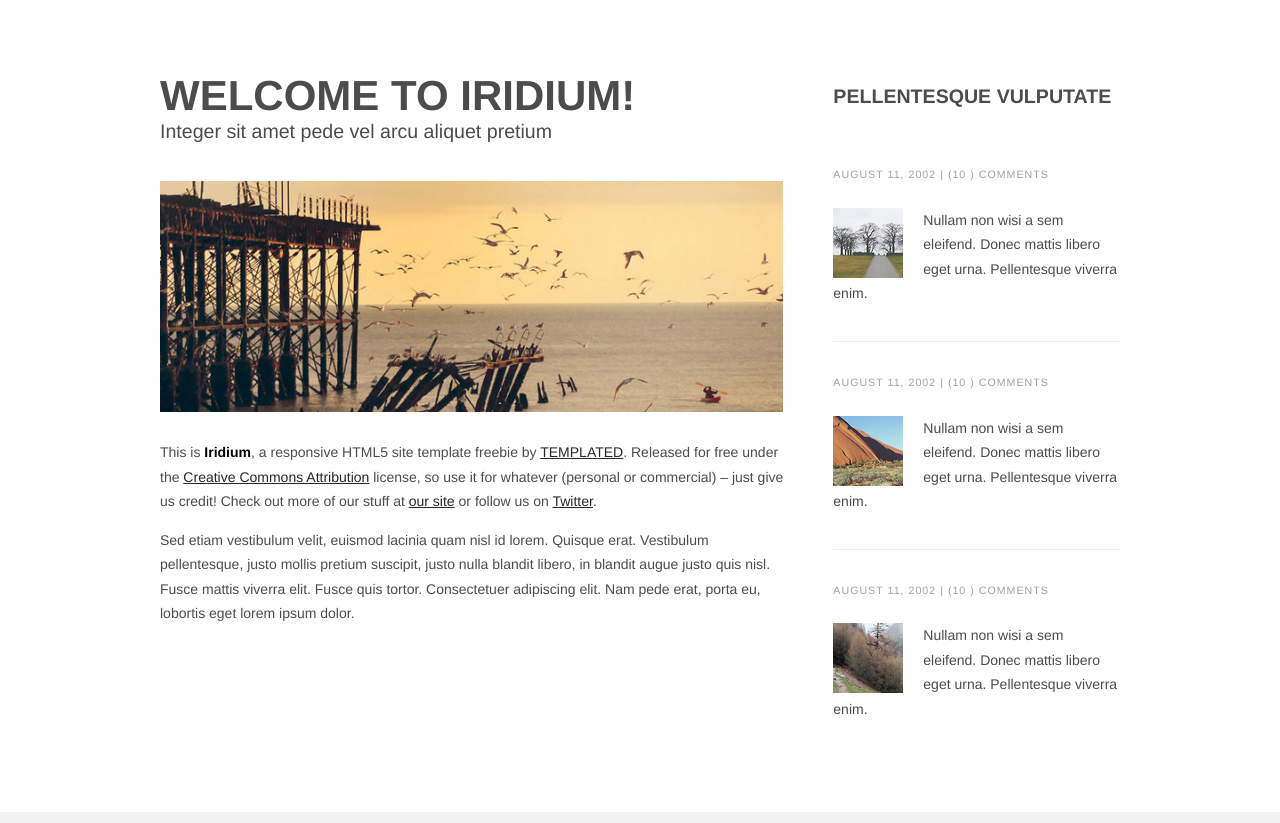
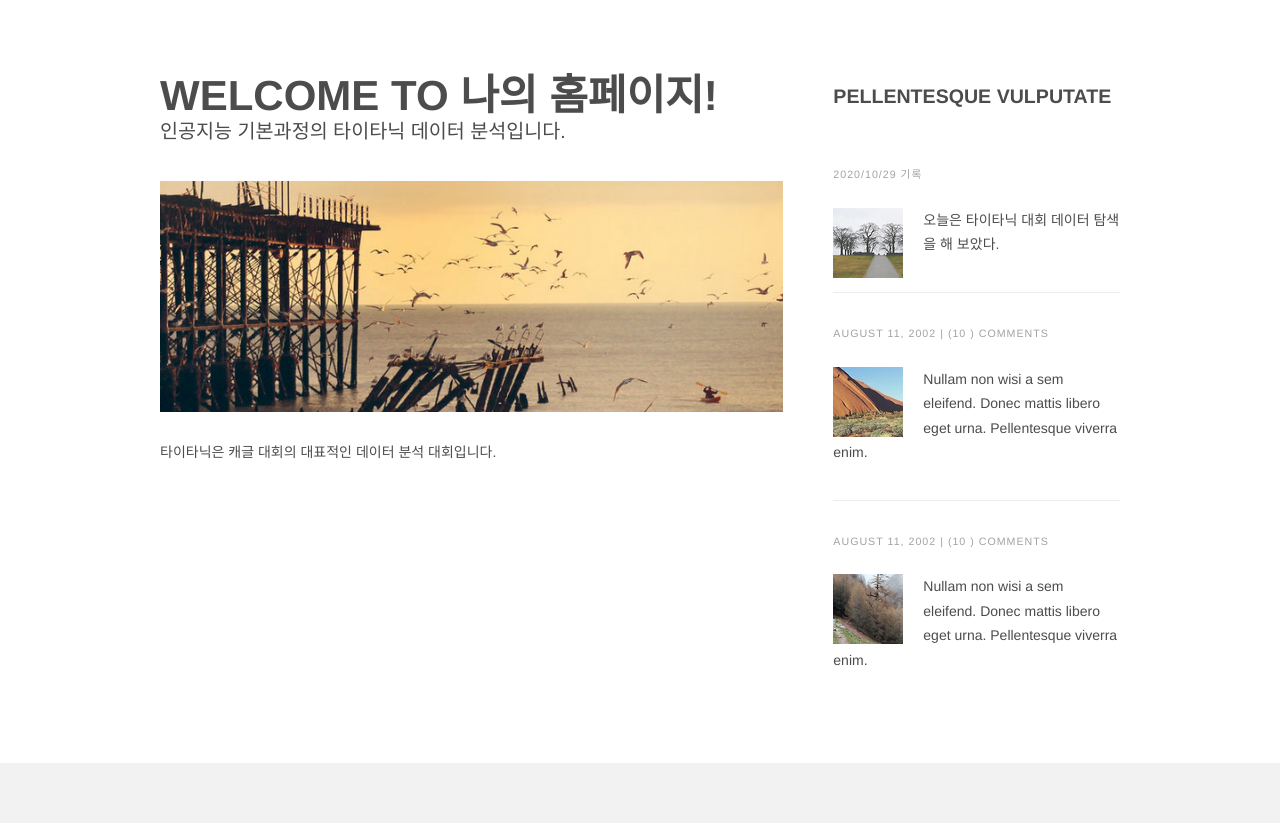
Before and after one commit to LDJWJ/myDataAnalysis, a plain HTML site: page index.html in a window 1280 px wide. Shown: the part 584-1407 px from the top of the page. Drawn offline with nearby package versions, Linux system fonts and the light colour scheme.

Commit message:
Update index.html

```diff
--- a/index.html
+++ b/index.html
@@ -57,12 +57,11 @@
 					<div id="content" class="8u skel-cell-important">
 						<section>
 							<header>
-								<h2>Welcome to Iridium!</h2>
-								<span class="byline">Integer sit amet pede vel arcu aliquet pretium</span>
+								<h2>Welcome to 나의 홈페이지!</h2>
+								<span class="byline">인공지능 기본과정의 타이타닉 데이터 분석입니다.</span>
 							</header>
 							<a href="#" class="image full"><img src="images/pic07.jpg" alt="" /></a>
-							<p>This is <strong>Iridium</strong>, a responsive HTML5 site template freebie by <a href="http://templated.co">TEMPLATED</a>. Released for free under the <a href="http://templated.co/license">Creative Commons Attribution</a> license, so use it for whatever (personal or commercial) &ndash; just give us credit! Check out more of our stuff at <a href="http://templated.co">our site</a> or follow us on <a href="http://twitter.com/templatedco">Twitter</a>.</p>
-							<p>Sed etiam vestibulum velit, euismod lacinia quam nisl id lorem. Quisque erat. Vestibulum pellentesque, justo mollis pretium suscipit, justo nulla blandit libero, in blandit augue justo quis nisl. Fusce mattis viverra elit. Fusce quis tortor. Consectetuer adipiscing elit. Nam pede erat, porta eu, lobortis eget lorem ipsum dolor.</p>
+							<p>타이타닉은 캐글 대회의 대표적인 데이터 분석 대회입니다.
 						</section>
 					</div>
 
@@ -74,9 +73,11 @@
 							</header>
 							<ul class="style">
 								<li>
-									<p class="posted">August 11, 2002  |  (10 )  Comments</p>
+									<p class="posted">2020/10/29 기록</p>
+									<a href="https://ldjwj.github.io/myDataAnalysis/01_titanic_EDA.html">
 									<img src="images/pic04.jpg" alt="" />
-									<p class="text">Nullam non wisi a sem eleifend. Donec mattis libero eget urna. Pellentesque viverra enim.</p>
+									</a>
+									<p class="text">오늘은 타이타닉 대회 데이터 탐색을 해 보았다.</p>
 								</li>
 								<li>
 									<p class="posted">August 11, 2002  |  (10 )  Comments</p>
```
